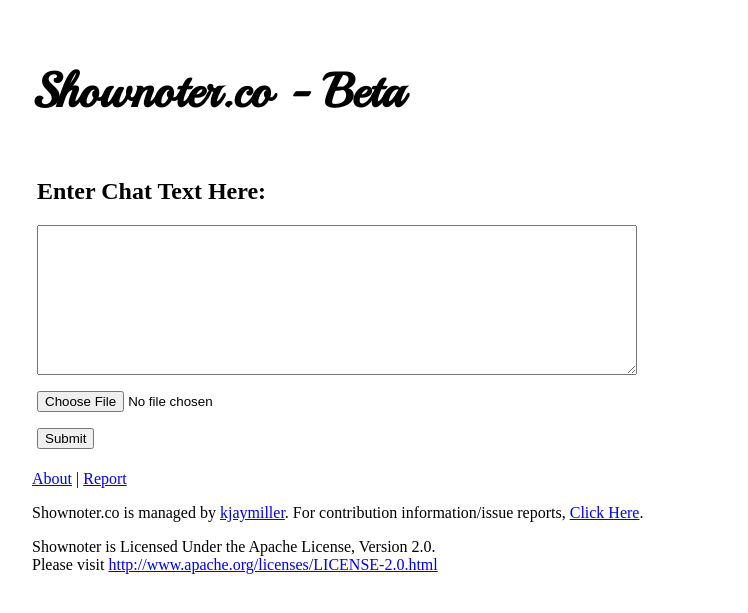
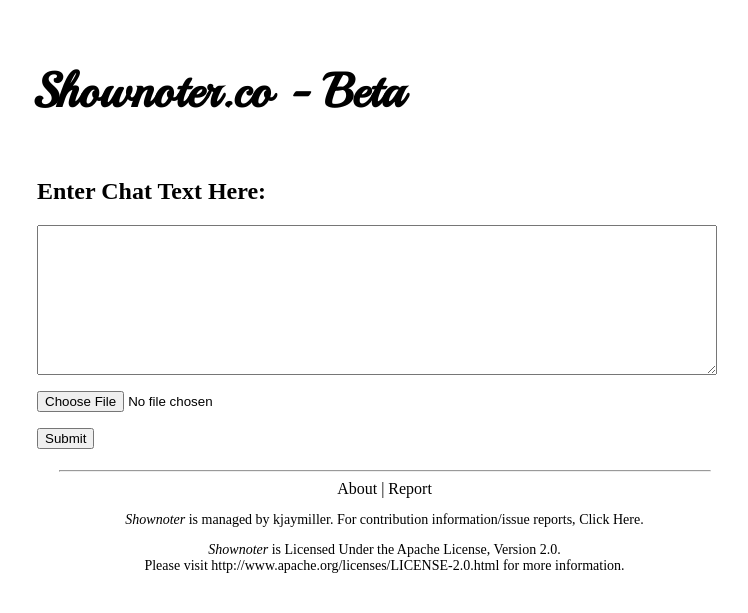
Before and after one commit to kjaymiller/shownoter, a Flask app: page / in a window 1280 px wide. Shown: the top 613 px of the page, without its empty margins (208-956 px from the left). Run offline with Flask 2, Linux system fonts and the light colour scheme; parts of the project's set-up code (start-up, migrations or seed data) failed here and were passed over.

Commit message:
added report and footer to site

```diff
--- a/app/static/css/main.css
+++ b/app/static/css/main.css
@@ -18,7 +18,7 @@
 }
 
 textarea {
-    width: 75%;
+    width: 85%;
     height: 150px;
 }
 
@@ -33,8 +33,25 @@
     }
 
 div#content_wrapper {
-    width: 800px;
+}
+div#footer {
+    padding-right: 100px;
+    text-align: center;
+    margin-top: 150px;
+}
+.disclaimer {
+   font-size: 14px;
+   }
+
+div#footer a  {
+    color: black;
+    text-decoration: none;
 }
 
-input#chat_submit {
+div#footer a:hover  {
+    text-decoration: underline;
 }
+
+hr {
+    width: 650px;
+}
--- a/app/templates/base.html
+++ b/app/templates/base.html
@@ -22,10 +22,11 @@
         {% block content %}{% endblock %}
         </div>
         <div id="footer">
+            <hr/>
             <a href="{{url_for('about')}}">About</a> | <a href="{{url_for('report')}}">Report</a>
-        <p class="disclaimer">Shownoter.co is managed by <a href="https://twitter.com/kjaymiller">kjaymiller</a>. For contribution information/issue reports, <a href ="https://trello.com/b/jlyUZ0ml/shownoter">Click Here</a>.</p>
-        <p class="disclaimer">Shownoter is Licensed Under the Apache License, Version 2.0.</br>
-        Please visit <a href="http://www.apache.org/licenses/LICENSE-2.0.html">http://www.apache.org/licenses/LICENSE-2.0.html</a></p>
+            <p class="disclaimer"><em>Shownoter</em> is managed by <a href="https://twitter.com/kjaymiller">kjaymiller</a>. For contribution information/issue reports, <a href ="https://trello.com/b/jlyUZ0ml/shownoter">Click Here</a>.</p>
+            <p class="disclaimer"><em>Shownoter</em> is Licensed Under the Apache License, Version 2.0.</br>
+        Please visit <a href="http://www.apache.org/licenses/LICENSE-2.0.html">http://www.apache.org/licenses/LICENSE-2.0.html</a> for more information. </p>
         </div>
     </body>
 </html>
--- a/app/templates/report.html
+++ b/app/templates/report.html
@@ -1,4 +1,4 @@
 {% extends 'base.html' %}
 {% block content%}
-<iframe src="https://docs.google.com/forms/d/1vz6T1TqoNI3aAXzpcRtDwLEdVBSw4mX32hSY_1lrZ5Y/viewform?embedded=true" width="800" height="850" frameborder="0" marginheight="0" marginwidth="0">Loading...</iframe>
+<iframe src="https://docs.google.com/forms/d/1vz6T1TqoNI3aAXzpcRtDwLEdVBSw4mX32hSY_1lrZ5Y/viewform?embedded=true" width="800" height="1250" frameborder="0" marginheight="0" marginwidth="0">Loading...</iframe>
 {% endblock %}
```
